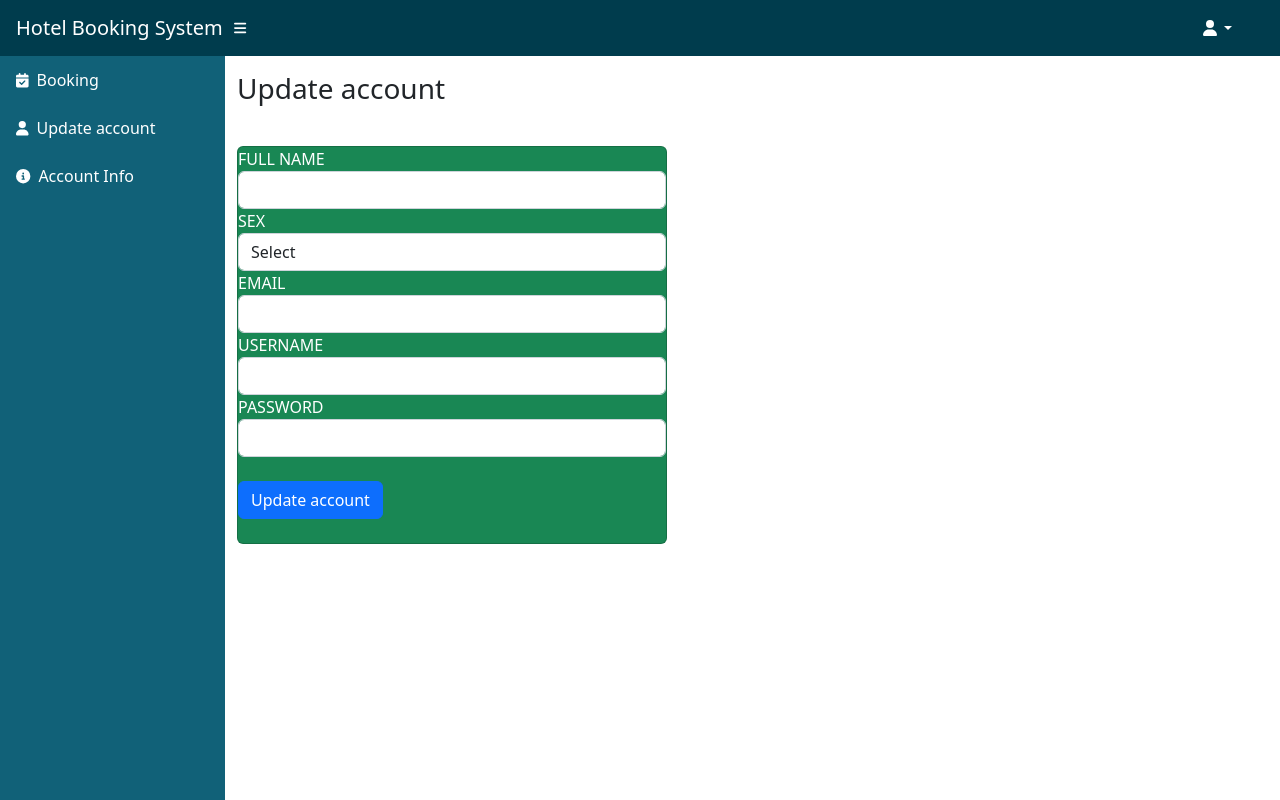
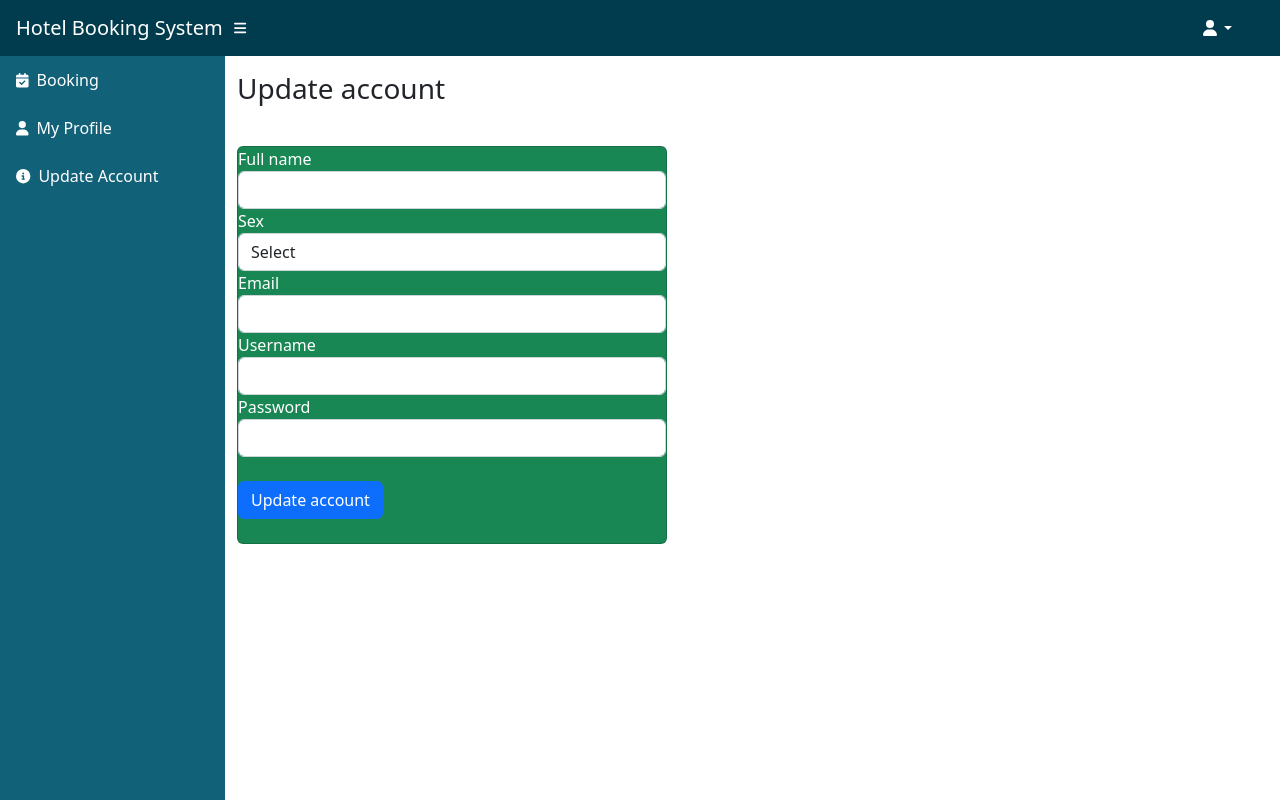
Before and after one commit to roan200/hotel-booking-system, a PHP site: page /settings.php?id=4 in a window 1280 px wide. Run offline with PHP 8.4, Linux system fonts and the light colour scheme; data comes from the database, SQL or seed files in the repository; some libraries are stand-ins or nearby versions.

Commit message:
[roan_timkang-branch] mao na gyd nig tinuod

```diff
--- a/settings.php
+++ b/settings.php
@@ -4,6 +4,7 @@ $id = $_GET['id'];
 include('config/conn.php');
 
 $sql = "SELECT * FROM users WHERE id = $id";
+
 $result = $conn->query($sql);
 
 if ($result->num_rows > 0) {
@@ -55,14 +56,14 @@ $conn->close();
 					<div class="card bg-success text-white mb-4">
 
 						<div class="form-group">
-						<label>FULL NAME</label>
+						<label>Full name</label>
 							<div class="cal-icon">
 								<input type="text" class="form-control" id="name" name="name"  required>
 							</div>
 						</div>
 
 						<div class="form-group">
-                        <label>SEX</label>
+                        <label>Sex</label>
 							<select class="form-control " id="sex" name="sex"  required>
 								<option>Select</option>
 								<option value="male">male</option>
@@ -71,19 +72,19 @@ $conn->close();
 						</div>
 
 						<div class="form-group">
-						<label>EMAIL</label>
+						<label>Email</label>
 							<input type="text" class="form-control" id="email" name="email" required>
 						</div>
 
 						<div class="form-group">
-						<label>USERNAME</label>
+						<label>Username</label>
 							<div>
 								<input type="text" class="form-control" id="username" name="username"  required>
 							</div>
 						</div>
 
 						<div class="form-group">
-						<label>PASSWORD</label>
+						<label>Password</label>
 							<div>
 								<input type="text" class="form-control" id="password" name="password"  required>
 							</div>
--- a/user/user-sidebar.php
+++ b/user/user-sidebar.php
@@ -9,12 +9,12 @@
 
                     <a class="nav-link text-white" href="settings.php">
                         <div class="sb-nav-link-icon text-white"><i class="fa-solid fa-user "></i></div>
-                        Update account
+                        My Profile
                     </a>
 
                     <a class="nav-link text-white" href="#">
                         <div class="sb-nav-link-icon text-white"><i class="fa-solid fa-circle-info"></i></div>
-                        Account Info
+                      Update Account
                     </a>
 
                 </div>
```
